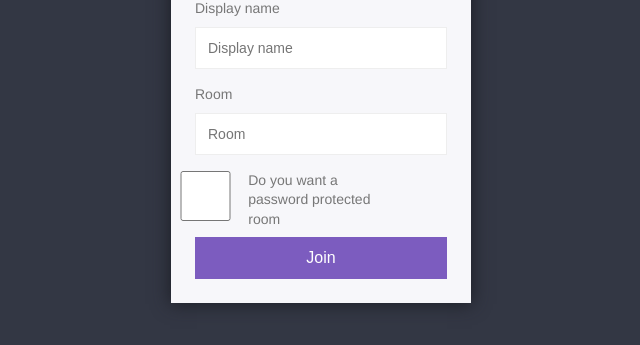
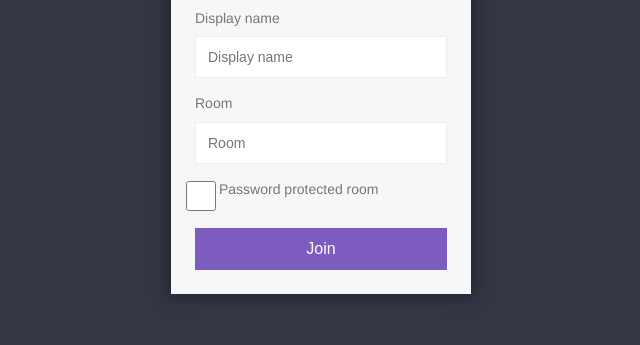
Before and after one commit to ShazibRahman/simple-chat-apps, a website: page public/index.html in a window 1280 px wide. Shown: the part 291-636 px from the top of the page, without its empty margins (319-959 px from the left). Drawn offline with Linux system fonts and the light colour scheme.

Commit message:
UI changes

```diff
--- a/public/index.html
+++ b/public/index.html
@@ -19,9 +19,9 @@
                 <label>Room</label>
 
                 <input type="text" name="room" placeholder="Room" required>
-                <div style="display: inline-flex;">
-                    <input type="checkbox"  style="margin-left: -3pc;margin-right: auto;" onchange="Myfunc(this)">
-                    <label style="margin-left: -1pc; margin-right: auto; text-decoration-style: solid; ">Do you want a password protected room</label>
+                <div style="display: inline-flex; height: fit-content; width: 300px;">
+                    <input type="checkbox"  style="margin-left: -9px; width: 30px;" onchange="Myfunc(this)">
+                    <label style="padding-left: 3px; min-block-size: 40px ; width: fit-content;" >Password protected room</label>
 
                 </div>
 
--- a/public/js/chat.js
+++ b/public/js/chat.js
@@ -1,5 +1,5 @@
 const socket = io()
-const audio = new Audio('https://assets.mixkit.co/sfx/download/mixkit-bubble-pop-up-alert-notification-2357.wav')
+const audio = new Audio('https://embed.tawk.to/_s/v4/assets/audio/chat_sound.mp3')
 
 const $messageForm = document.querySelector('#myForm')
 const $messageFormButton = $messageForm.querySelector('button')
```
Also changed, not shown: public/img/favicon.png, public/img/favicon1.png (added).
